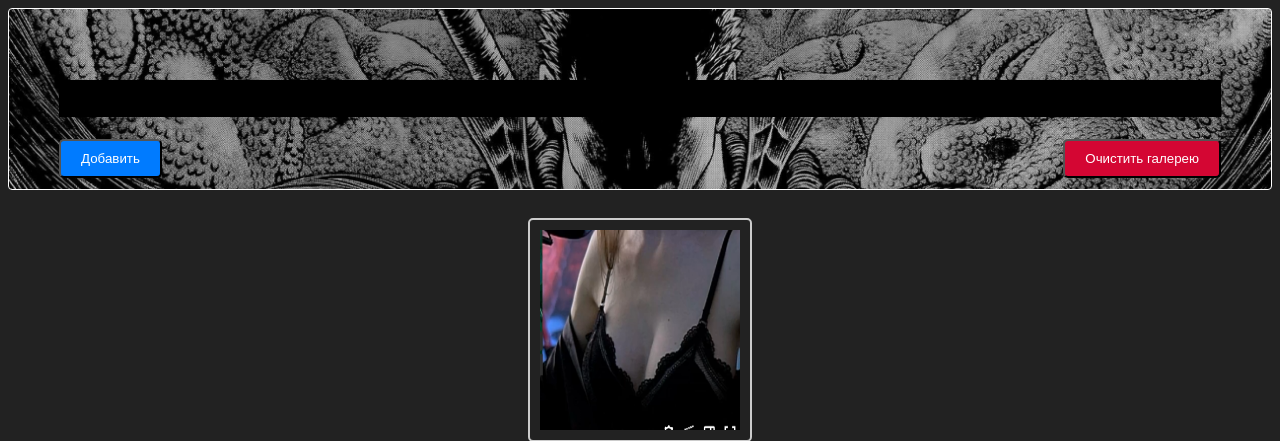
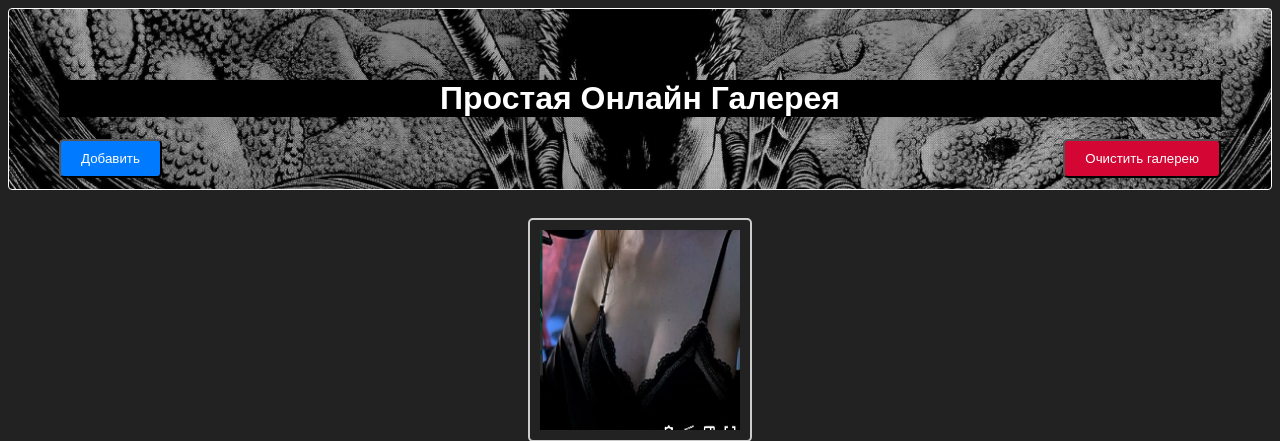
Before and after one commit to Kramedart86/PhotoGallery, a Flask app: page / in a window 1280 px wide. Shown: the top 441 px of the page. Run offline with Flask 3, Linux system fonts and the light colour scheme; data comes from the database, SQL or seed files in the repository.

Commit message:
uncomment h1 color

```diff
--- a/static/styles.css
+++ b/static/styles.css
@@ -15,7 +15,7 @@ body {
 }
 
 h1 {
-    /* color: #fff; */
+    color: #fff;
     background-color: #000000; /* Цвет фона текста */
 }
 
```
